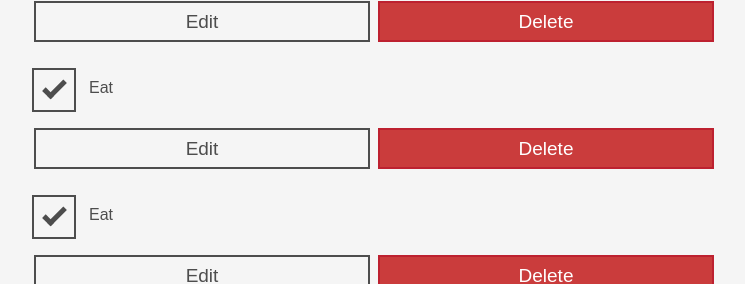
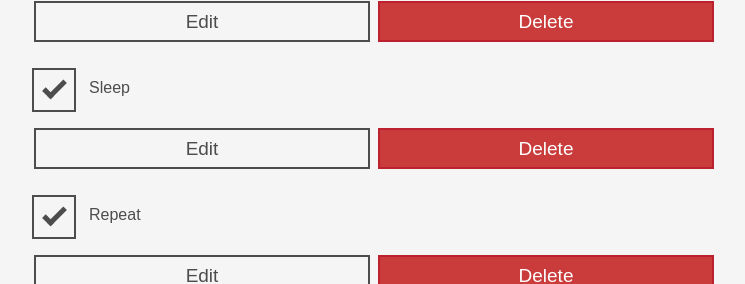
Before and after one commit to TunrayoIlawole/To-do-List, a React (Create React App) app: page / in a window 1280 px wide. Shown: the part 442-726 px from the top of the page, without its empty margins (266-1011 px from the left). Built offline with nearby package versions, Linux system fonts and the light colour scheme.

Commit message:
replace todo names with prop names

```diff
--- a/src/components/Todo.js
+++ b/src/components/Todo.js
@@ -1,20 +1,20 @@
 import React from 'react';
 
-const Todo = () => {
+const Todo = ({name}) => {
     return (
         <li className = "todo stack-small">
 					<div className = "c-cb">
 						<input id = "todo-0" type = "checkbox" defaultChecked = {true} />
 						<label className = "todo-label" htmlFor = "todo-0">
-							Eat
+							{name}
 						</label>
 					</div>
 					<div className = "btn-group">
 						<button type = "button" className = "btn">
-							Edit <span className = "visually-hidden">Eat</span>
+							Edit <span className = "visually-hidden">{name}</span>
 						</button>
 						<button type = "button" className = "btn btn__danger">
-							Delete <span className = "visually-hidden">Eat</span>
+							Delete <span className = "visually-hidden">{name}</span>
 						</button>
 					</div>
 				</li>
```
